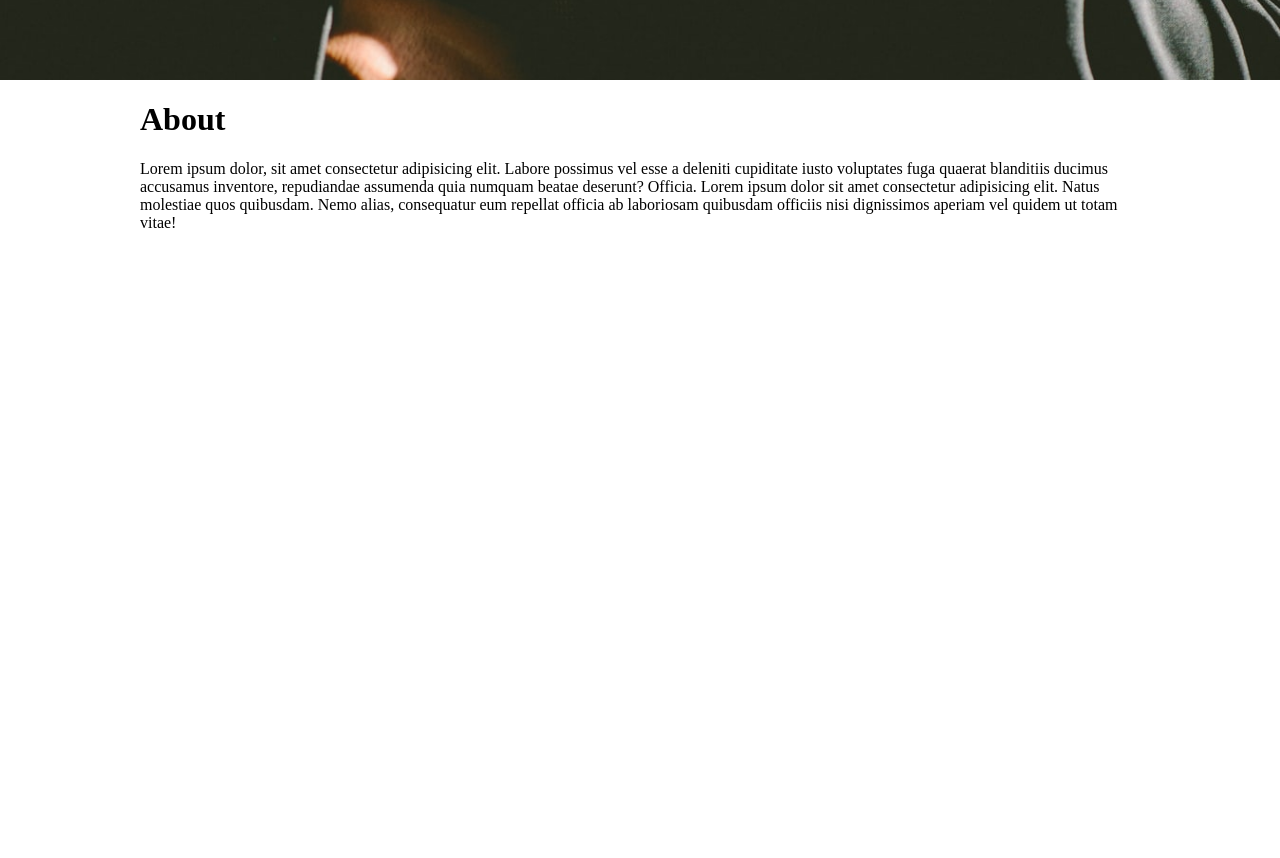
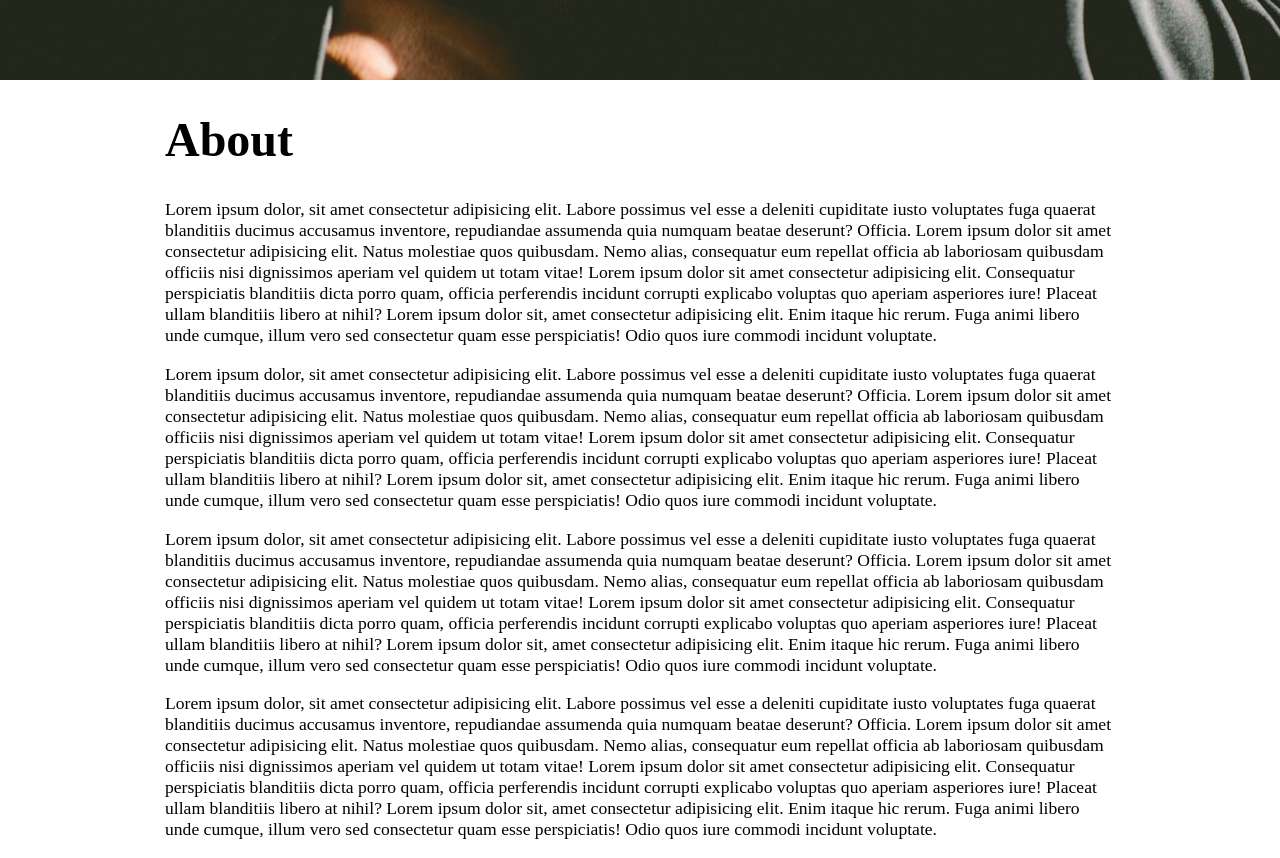
Before and after one commit to MrVintage710/WebDisignFinal, a plain HTML site: page index.html in a window 1280 px wide. Shown: the part 720-1578 px from the top of the page. Before the commit the page ends 968 px from the top, so only its background shows below. Drawn offline with Linux system fonts and the light colour scheme.

Commit message:
updated index page

```diff
--- a/css/index.css
+++ b/css/index.css
@@ -1,16 +1,28 @@
+/* Red: #b22222 */
+/* Brand Red: #D72521 */
+
 /* 'Roboto', sans-serif; */
 @import url('https://fonts.googleapis.com/css?family=Roboto&display=swap');
 
 body {
     margin: 0px;
+    overflow-x: hidden;
 }
 
 .container {
     width: 80vw;
-    max-width: 1000px;
+    max-width: 950px;
     min-width: 300px;
     margin: 0px auto;
     box-sizing: border-box;
+}
+
+.container p {
+    font-size: 1.1em;
+}
+
+.container h1 {
+    font-size: 3em;
 }
 
 /* Hero */
@@ -25,8 +37,18 @@ body {
 
 /* Hero Content */
 #hero-content{
+    position: relative;
+    box-sizing: border-box;
+}
 
+#hero-content p {
+    margin: 0px;
+    font-size: 4em;
+    font-family: sans-serif;
+    color: lightgray;
 }
+
+
 
 /* Overlay */
 #overlay {
@@ -71,7 +93,7 @@ body {
 }
 
 #nav-div ul li {
-    color: #D72521;
+    color: #b22222;
     font-family: 'Roboto', sans-serif;
     font-size: large;
     float: left;
@@ -82,3 +104,15 @@ body {
     text-decoration: underline;
     cursor: pointer;
 }
+
+a.nostyle:link {
+    text-decoration: inherit;
+    color: inherit;
+    cursor: auto;
+}
+
+a.nostyle:visited {
+    text-decoration: inherit;
+    color: inherit;
+    cursor: auto;
+}
--- a/index.html
+++ b/index.html
@@ -10,17 +10,18 @@
 <body>
     <div id="hero">
         <div id="hero-content">
-            HERO
+            <p id="hero-content-l1">The Profesionals</p>
+            <p id="hero-content-l2">you can Trust</p>
         </div>
         <div id="overlay">
             <div id="logo-div">
-                <img src="./image/pi-services-logo.png" alt="PI Services Home">
+                <a href="./index.html"><img src="./image/pi-services-logo.png" alt="PI Services Home"></a>
             </div>
             <div id="nav-div">
                 <ul>
                     <li>Contact</li>
                     <li>Staff</li>
-                    <li>Rates</li>
+                    <li><a class="nostyle" href="./pages/rates.html">Rates</a></li>
                     <li>Stories</li>
                 </ul>
             </div>
@@ -28,7 +29,62 @@
     </div>
     <div class="container">
         <h1>About</h1>
-        <p>Lorem ipsum dolor, sit amet consectetur adipisicing elit. Labore possimus vel esse a deleniti cupiditate iusto voluptates fuga quaerat blanditiis ducimus accusamus inventore, repudiandae assumenda quia numquam beatae deserunt? Officia. Lorem ipsum dolor sit amet consectetur adipisicing elit. Natus molestiae quos quibusdam. Nemo alias, consequatur eum repellat officia ab laboriosam quibusdam officiis nisi dignissimos aperiam vel quidem ut totam vitae!</p>
+        <p>
+            Lorem ipsum dolor, sit amet consectetur adipisicing elit. Labore
+            possimus vel esse a deleniti cupiditate iusto voluptates fuga quaerat
+            blanditiis ducimus accusamus inventore, repudiandae assumenda quia numquam
+            beatae deserunt? Officia. Lorem ipsum dolor sit amet consectetur
+            adipisicing elit. Natus molestiae quos quibusdam. Nemo alias, consequatur
+            eum repellat officia ab laboriosam quibusdam officiis nisi dignissimos aperiam
+            vel quidem ut totam vitae! Lorem ipsum dolor sit amet consectetur adipisicing elit.
+            Consequatur perspiciatis blanditiis dicta porro quam, officia perferendis incidunt
+            corrupti explicabo voluptas quo aperiam asperiores iure! Placeat ullam blanditiis
+            libero at nihil? Lorem ipsum dolor sit, amet consectetur adipisicing elit.
+            Enim itaque hic rerum. Fuga animi libero unde cumque, illum vero sed consectetur
+            quam esse perspiciatis! Odio quos iure commodi incidunt voluptate.
+        </p>
+        <p>
+            Lorem ipsum dolor, sit amet consectetur adipisicing elit. Labore
+            possimus vel esse a deleniti cupiditate iusto voluptates fuga quaerat
+            blanditiis ducimus accusamus inventore, repudiandae assumenda quia numquam
+            beatae deserunt? Officia. Lorem ipsum dolor sit amet consectetur
+            adipisicing elit. Natus molestiae quos quibusdam. Nemo alias, consequatur
+            eum repellat officia ab laboriosam quibusdam officiis nisi dignissimos aperiam
+            vel quidem ut totam vitae! Lorem ipsum dolor sit amet consectetur adipisicing elit.
+            Consequatur perspiciatis blanditiis dicta porro quam, officia perferendis incidunt
+            corrupti explicabo voluptas quo aperiam asperiores iure! Placeat ullam blanditiis
+            libero at nihil? Lorem ipsum dolor sit, amet consectetur adipisicing elit.
+            Enim itaque hic rerum. Fuga animi libero unde cumque, illum vero sed consectetur
+            quam esse perspiciatis! Odio quos iure commodi incidunt voluptate.
+        </p>
+        <p>
+            Lorem ipsum dolor, sit amet consectetur adipisicing elit. Labore
+            possimus vel esse a deleniti cupiditate iusto voluptates fuga quaerat
+            blanditiis ducimus accusamus inventore, repudiandae assumenda quia numquam
+            beatae deserunt? Officia. Lorem ipsum dolor sit amet consectetur
+            adipisicing elit. Natus molestiae quos quibusdam. Nemo alias, consequatur
+            eum repellat officia ab laboriosam quibusdam officiis nisi dignissimos aperiam
+            vel quidem ut totam vitae! Lorem ipsum dolor sit amet consectetur adipisicing elit.
+            Consequatur perspiciatis blanditiis dicta porro quam, officia perferendis incidunt
+            corrupti explicabo voluptas quo aperiam asperiores iure! Placeat ullam blanditiis
+            libero at nihil? Lorem ipsum dolor sit, amet consectetur adipisicing elit.
+            Enim itaque hic rerum. Fuga animi libero unde cumque, illum vero sed consectetur
+            quam esse perspiciatis! Odio quos iure commodi incidunt voluptate.
+        </p>
+        <p>
+            Lorem ipsum dolor, sit amet consectetur adipisicing elit. Labore
+            possimus vel esse a deleniti cupiditate iusto voluptates fuga quaerat
+            blanditiis ducimus accusamus inventore, repudiandae assumenda quia numquam
+            beatae deserunt? Officia. Lorem ipsum dolor sit amet consectetur
+            adipisicing elit. Natus molestiae quos quibusdam. Nemo alias, consequatur
+            eum repellat officia ab laboriosam quibusdam officiis nisi dignissimos aperiam
+            vel quidem ut totam vitae! Lorem ipsum dolor sit amet consectetur adipisicing elit.
+            Consequatur perspiciatis blanditiis dicta porro quam, officia perferendis incidunt
+            corrupti explicabo voluptas quo aperiam asperiores iure! Placeat ullam blanditiis
+            libero at nihil? Lorem ipsum dolor sit, amet consectetur adipisicing elit.
+            Enim itaque hic rerum. Fuga animi libero unde cumque, illum vero sed consectetur
+            quam esse perspiciatis! Odio quos iure commodi incidunt voluptate.
+        </p>
     </div>
 </body>
 </html>
```
Also changed, not shown: pages/rates.html (+0 -1 lines).
